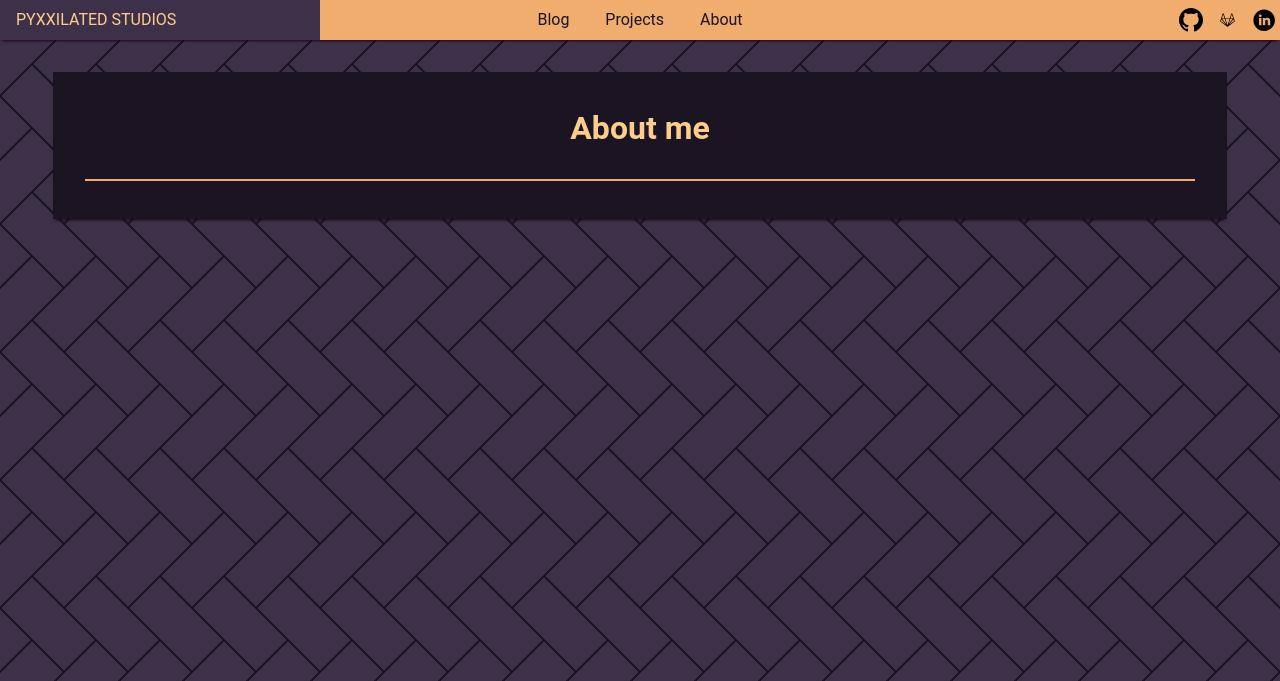
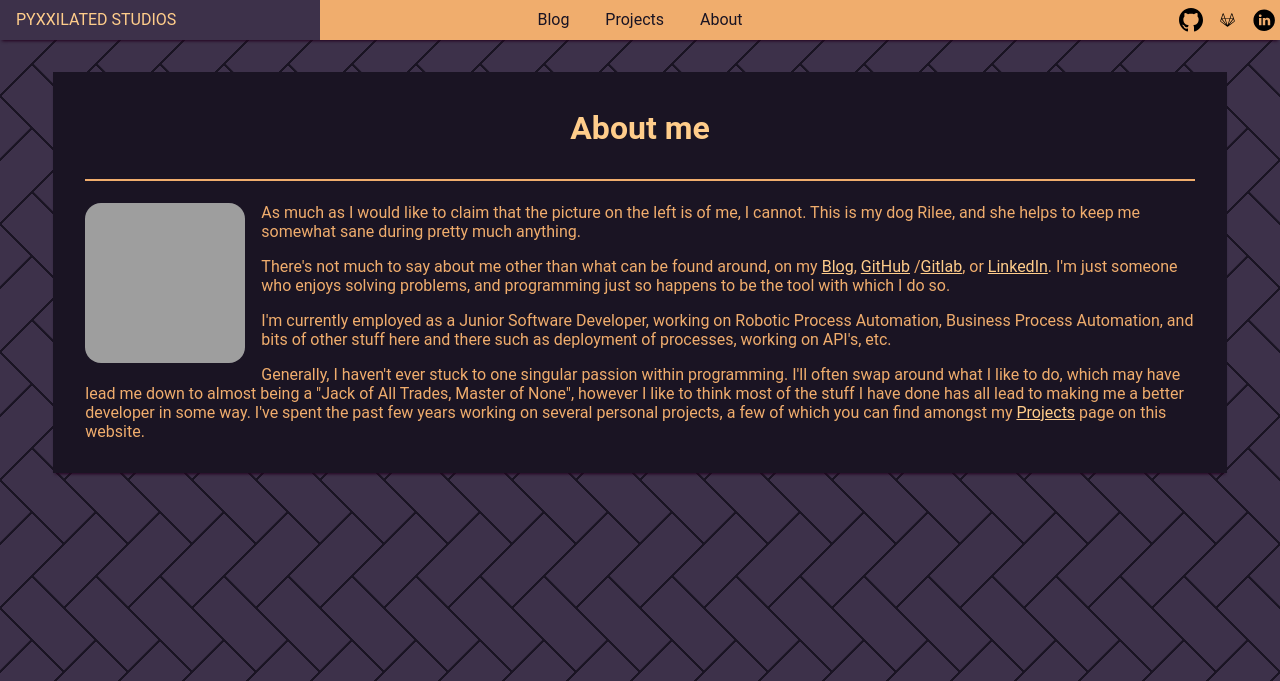
Before and after one commit to Pyxxil/website, a Django app: template personalsite/templates/about.html in a window 1280 px wide. Shown: the top 681 px of the page. Run offline with Django 3.2, Linux system fonts and the light colour scheme; the template is opened without the code that fills it, so the values that code supplies are empty; some libraries are stand-ins or nearby versions; some web fonts are replaced; grey boxes are pictures that could not be loaded.

Commit message:
Fix About Page

```diff
--- a/personalsite/templates/about.html
+++ b/personalsite/templates/about.html
@@ -2,6 +2,52 @@
 
 <div class="content">
   <h1>About me</h1>
+
+  {% load static %}
+
+  <img
+    src="{% static 'images/Rilee.png' %}"
+    alt="Rilee"
+    style="
+      border-radius: 1em;
+      width: 10em;
+      height: 10em;
+      float: left;
+      margin: 0 1em 1em 0;
+    "
+  />
+
+  <p>
+    As much as I would like to claim that the picture on the left is of me, I
+    cannot. This is my dog Rilee, and she helps to keep me somewhat sane during
+    pretty much anything.
+  </p>
+
+  <p>
+    There's not much to say about me other than what can be found around, on my
+    <a href="/blog">Blog</a>,
+    <a href="https://www.github.com/pyxxil">GitHub</a>
+    /<a href="https://www.gitlab.com/pyxxil">Gitlab</a>, or
+    <a href="https://www.linkedin.com/in/josh-hill-b655131a1/">LinkedIn</a>. I'm
+    just someone who enjoys solving problems, and programming just so happens to
+    be the tool with which I do so.
+  </p>
+
+  <p>
+    I'm currently employed as a Junior Software Developer, working on Robotic
+    Process Automation, Business Process Automation, and bits of other stuff
+    here and there such as deployment of processes, working on API's, etc.
+  </p>
+
+  <p>
+    Generally, I haven't ever stuck to one singular passion within programming.
+    I'll often swap around what I like to do, which may have lead me down to
+    almost being a "Jack of All Trades, Master of None", however I like to think
+    most of the stuff I have done has all lead to making me a better developer
+    in some way. I've spent the past few years working on several personal
+    projects, a few of which you can find amongst my
+    <a href="/projects">Projects</a> page on this website.
+  </p>
 </div>
 
 {% endblock %}
```
